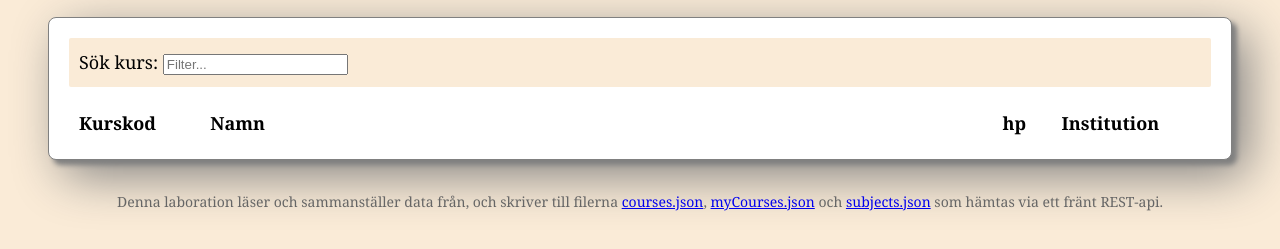
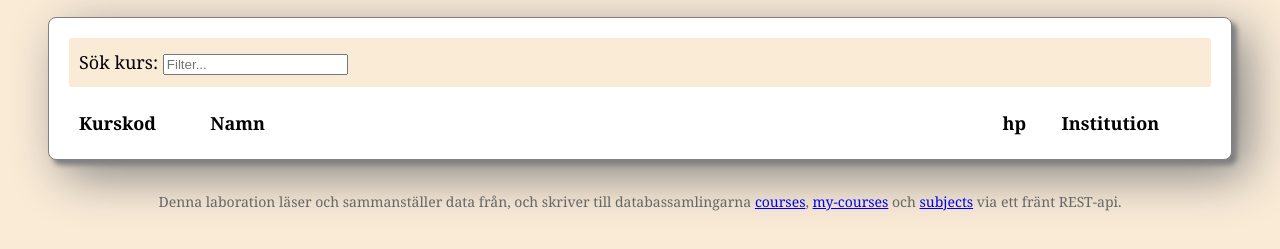
Before and after one commit to benjaminek1337/dt162g_labb2, a website: page public/index.html in a window 1280 px wide. Shown: the part 109-358 px from the top of the page. Drawn offline with nearby package versions, Linux system fonts and the light colour scheme; no server answers.

Commit message:
updated footer

```diff
--- a/public/index.html
+++ b/public/index.html
@@ -60,11 +60,11 @@
 
     <footer>
         <p class="center">
-            Denna laboration läser och sammanställer data från, och skriver till filerna
-            <a href="/api/files/courses" target="_blank">courses.json</a>,
-            <a href="/api/files/my-courses" target="_blank">myCourses.json</a> och
-            <a href="/api/subjects" target="_blank">subjects.json</a>
-            som hämtas via ett fränt REST-api.
+            Denna laboration läser och sammanställer data från, och skriver till databassamlingarna
+            <a href="/api/files/courses" target="_blank">courses</a>,
+            <a href="/api/files/my-courses" target="_blank">my-courses</a> och
+            <a href="/api/subjects" target="_blank">subjects</a>
+            via ett fränt REST-api.
         </p>
     </footer>
 </body>
```
Also changed, not shown: public/my-courses.html (+5 -5 lines).
